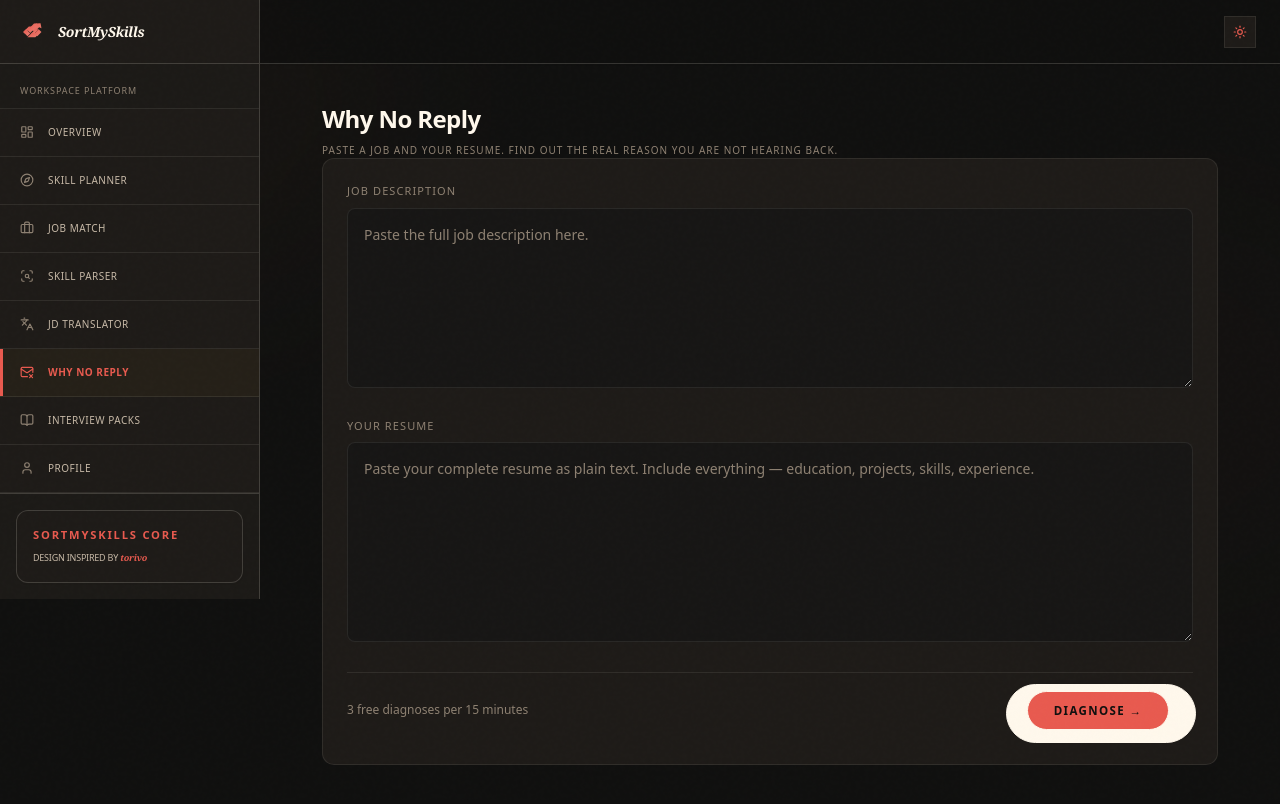
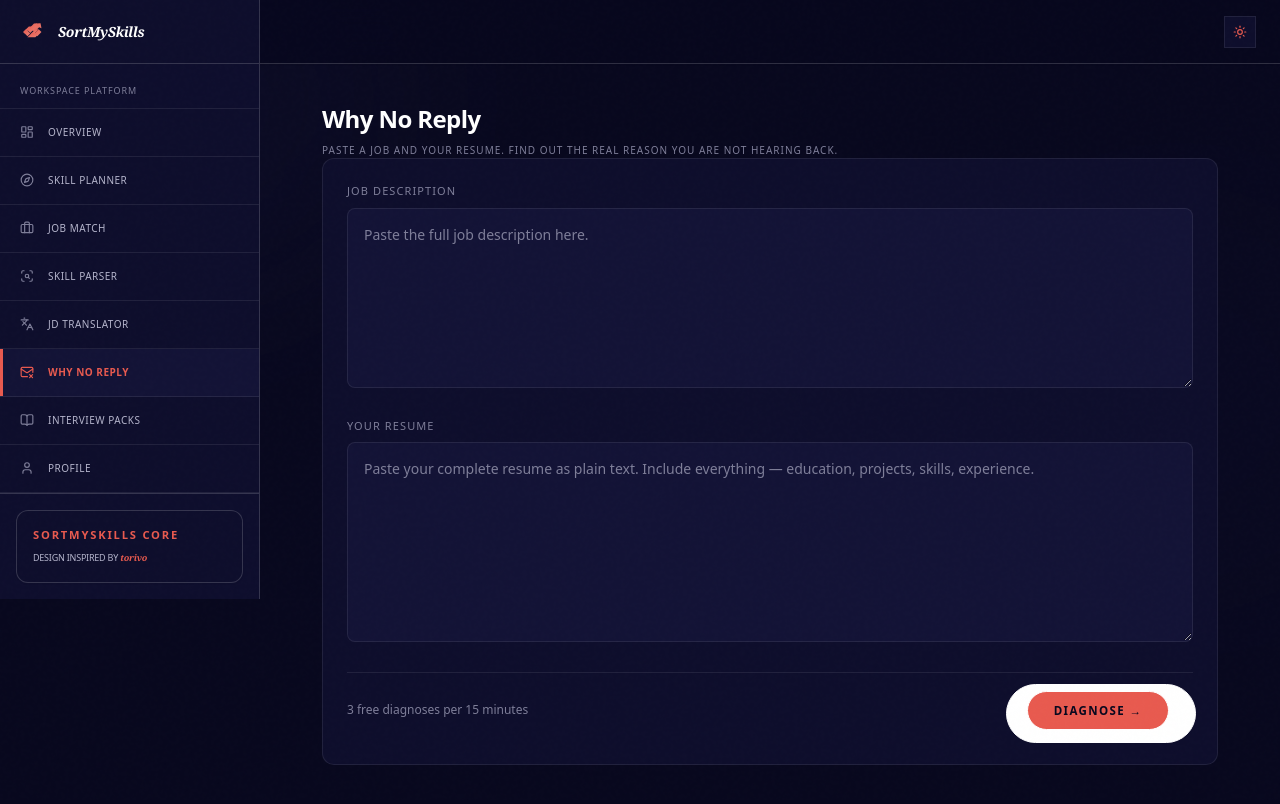
Before and after one commit to YathinTHEBUILDER/SortMySkills, a Next.js app: page /why-no-reply in a window 1280 px wide. Shown: the top 804 px of the page. Built offline with nearby package versions, Linux system fonts and the light colour scheme.

Commit message:
style: apply Torivo signature electric indigo and deep navy color scheme

```diff
--- a/src/app/globals.css
+++ b/src/app/globals.css
@@ -36,76 +36,76 @@
 }
 
 /* ==========================================================================
-   Design Tokens - 'Refined Warm SaaS' Editorial Palette (Torivo Inspired)
+   Design Tokens - 'Torivo Electric Indigo' SaaS Palette
    ========================================================================== */
 
 :root {
-  --background: #F8F3EA;
-  --background-soft: #EFE6D8;
-  --foreground: #171717;
+  --background: #F6F6F6;
+  --background-soft: #EBEBEF;
+  --foreground: #08081E;
   --surface-card: #FFFFFF;
-  --surface-card-warm: #FFF9F0;
-  --surface-soft: #EFE6D8;
-  --surface-muted: #E8D8C2;
-  --surface-hover: #F1E4D2;
+  --surface-card-warm: #FAF9FC;
+  --surface-soft: #EBEBEF;
+  --surface-muted: #DFDFE5;
+  --surface-hover: #EEEEF2;
 
-  --text-secondary: #625B52;
-  --text-muted: #938879;
+  --text-secondary: #55556B;
+  --text-muted: #8E8E9F;
 
-  --border-muted: rgba(23, 23, 23, 0.08);
-  --border-strong: rgba(23, 23, 23, 0.16);
-  --grid-line: rgba(23, 23, 23, 0.02);
-  --dot-grid: rgba(23, 23, 23, 0.04);
+  --border-muted: rgba(8, 8, 30, 0.08);
+  --border-strong: rgba(8, 8, 30, 0.16);
+  --grid-line: rgba(8, 8, 30, 0.02);
+  --dot-grid: rgba(8, 8, 30, 0.04);
 
-  --accent-primary: #E36B4F;
-  --accent-primary-dark: #C9573F;
-  --accent-secondary: #D9A66F;
-  --accent-tertiary: #7E9F82;
-  --accent-ink: #25211D;
+  --accent-primary: #7C7CFF;
+  --accent-primary-dark: #4242FA;
+  --accent-secondary: #A9A9FE;
+  --accent-tertiary: #191960;
+  --accent-ink: #08081E;
 
-  --success: #6F9B7A;
-  --warning: #D99A4E;
-  --danger: #D96A5F;
+  --success: #34C759;
+  --warning: #FF9500;
+  --danger: #FF3B30;
 
-  --scrollbar-track: #EFE6D8;
-  --scrollbar-thumb: rgba(98, 91, 82, 0.2);
+  --scrollbar-track: #EBEBEF;
+  --scrollbar-thumb: rgba(8, 8, 30, 0.2);
 
-  --shadow-sm: 0 2px 8px rgba(37, 33, 29, 0.02);
-  --shadow-md: 0 8px 24px rgba(37, 33, 29, 0.04), 0 2px 4px rgba(37, 33, 29, 0.02);
-  --shadow-lg: 0 20px 40px rgba(37, 33, 29, 0.06), 0 4px 12px rgba(37, 33, 29, 0.03);
+  --shadow-sm: 0 2px 8px rgba(8, 8, 30, 0.02);
+  --shadow-md: 0 8px 24px rgba(8, 8, 30, 0.04), 0 2px 4px rgba(8, 8, 30, 0.02);
+  --shadow-lg: 0 20px 40px rgba(8, 8, 30, 0.06), 0 4px 12px rgba(8, 8, 30, 0.03);
 }
 
 /* Dark mode overrides */
 html.dark {
-  --background: #10100F;
-  --background-soft: #171615;
-  --foreground: #FFF8EC;
-  --surface-card: #1E1B18;
-  --surface-card-warm: #252018;
-  --surface-soft: #171615;
-  --surface-muted: #302920;
-  --surface-hover: #3A3127;
+  --background: #08081E;
+  --background-soft: #0E0E2C;
+  --foreground: #FFFFFF;
+  --surface-card: #0E0E2C;
+  --surface-card-warm: #131336;
+  --surface-soft: #131336;
+  --surface-muted: #1D1D4A;
+  --surface-hover: #1D1D4A;
 
-  --text-secondary: #C7B9A7;
-  --text-muted: #8E8172;
+  --text-secondary: #B5B5CC;
+  --text-muted: #7E7E99;
 
-  --border-muted: rgba(255, 248, 236, 0.08);
-  --border-strong: rgba(255, 248, 236, 0.16);
-  --grid-line: rgba(255, 248, 236, 0.015);
-  --dot-grid: rgba(255, 248, 236, 0.03);
+  --border-muted: rgba(255, 255, 255, 0.08);
+  --border-strong: rgba(255, 255, 255, 0.16);
+  --grid-line: rgba(255, 255, 255, 0.015);
+  --dot-grid: rgba(255, 255, 255, 0.03);
 
-  --accent-primary: #EF7A5F;
-  --accent-primary-dark: #D6674F;
-  --accent-secondary: #E0B178;
-  --accent-tertiary: #91B894;
-  --accent-ink: #FFF8EC;
+  --accent-primary: #7C7CFF;
+  --accent-primary-dark: #A9A9FE;
+  --accent-secondary: #A9A9FE;
+  --accent-tertiary: #0E0E2C;
+  --accent-ink: #FFFFFF;
 
-  --success: #91B894;
-  --warning: #E0A65C;
-  --danger: #E57366;
+  --success: #34C759;
+  --warning: #FF9500;
+  --danger: #FF3B30;
 
-  --scrollbar-track: #171615;
-  --scrollbar-thumb: rgba(199, 185, 167, 0.2);
+  --scrollbar-track: #0E0E2C;
+  --scrollbar-thumb: rgba(255, 255, 255, 0.2);
 
   --shadow-sm: 0 2px 8px rgba(0, 0, 0, 0.3);
   --shadow-md: 0 8px 24px rgba(0, 0, 0, 0.4), 0 2px 4px rgba(0, 0, 0, 0.2);
@@ -158,14 +158,14 @@ html.light .orb-bg {
   position: absolute;
   width: 600px;
   height: 600px;
-  background: radial-gradient(circle, rgba(227, 107, 79, 0.08) 0%, rgba(217, 166, 111, 0.03) 50%, transparent 70%);
+  background: radial-gradient(circle, rgba(124, 124, 255, 0.08) 0%, rgba(169, 169, 254, 0.03) 50%, transparent 70%);
   filter: blur(80px);
   pointer-events: none;
   z-index: 0;
 }
 
 html.dark .warm-glow-effect {
-  background: radial-gradient(circle, rgba(239, 122, 95, 0.06) 0%, rgba(224, 177, 120, 0.02) 50%, transparent 70%);
+  background: radial-gradient(circle, rgba(124, 124, 255, 0.06) 0%, rgba(169, 169, 254, 0.02) 50%, transparent 70%);
 }
 
 /* Pure CSS high-end Noise Filter Overlay */
```
